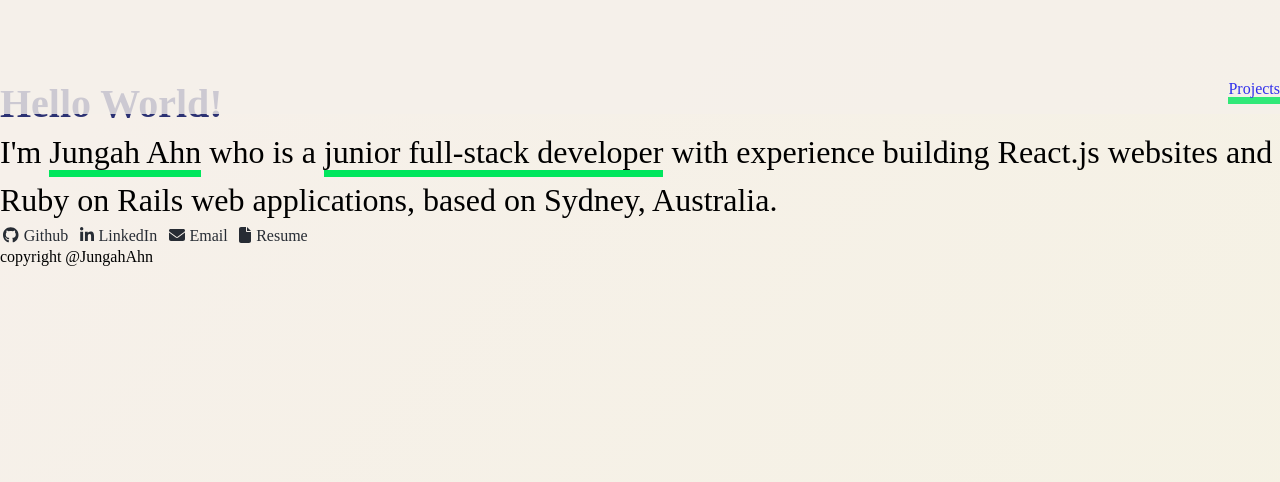
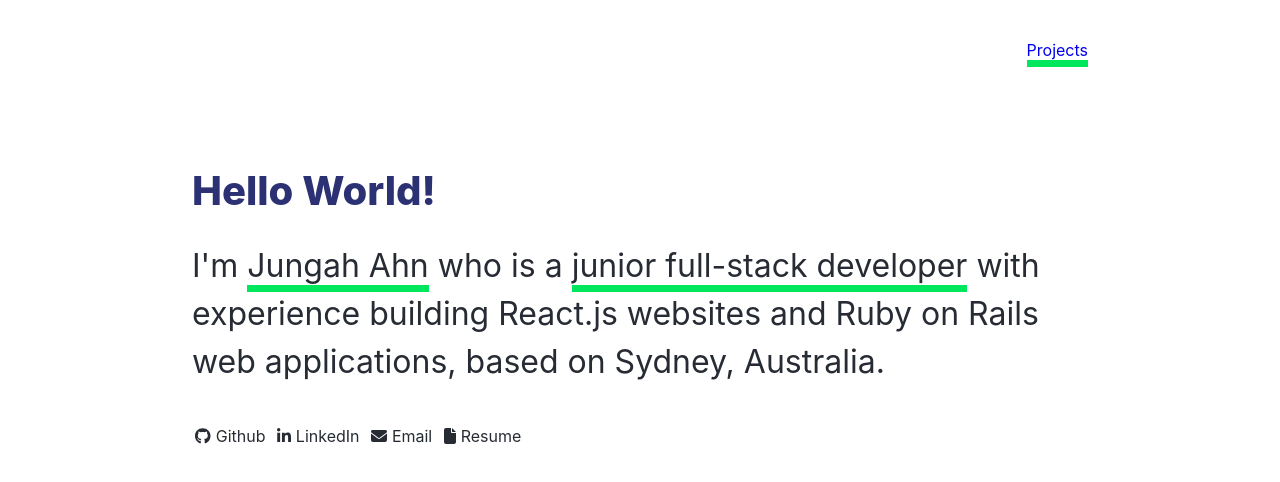
Before and after one commit to aanmeba/portfolio-react, a React (Create React App) app: page / in a window 1280 px wide. Shown: the top 482 px of the page. Built offline with nearby package versions, Linux system fonts and the light colour scheme.

Commit message:
reorganises the whole components

```diff
--- a/src/App.js
+++ b/src/App.js
@@ -1,24 +1,24 @@
 import Home from "./pages/Home";
-import "./App.css";
 import { BrowserRouter as Router, Route, Routes } from "react-router-dom";
-import Header from "./components/Header";
-import Footer from "./components/Footer";
-import About from "./pages/About";
 import Projects from "./pages/Projects";
+import { AppContainer } from "./components/StyledComponents";
+import Navigation from "./components/Navigation";
 
 const App = () => {
   return (
-    <div>
+    <AppContainer>
       <Router>
-        <Header />
+        {/* <Header /> */}
+        <Navigation />
         <Routes>
-          <Route exact path="/" element={<Home />} />
-          <Route path="/about" element={<About />} />
-          <Route path="/projects" element={<Projects />} />
+          <Route exact path={`${process.env.PUBLIC_URL}/`} element={<Home />} />
+          <Route
+            path={`${process.env.PUBLIC_URL}/projects`}
+            element={<Projects />}
+          />
         </Routes>
-        <Footer />
       </Router>
-    </div>
+    </AppContainer>
   );
 };
 
```
